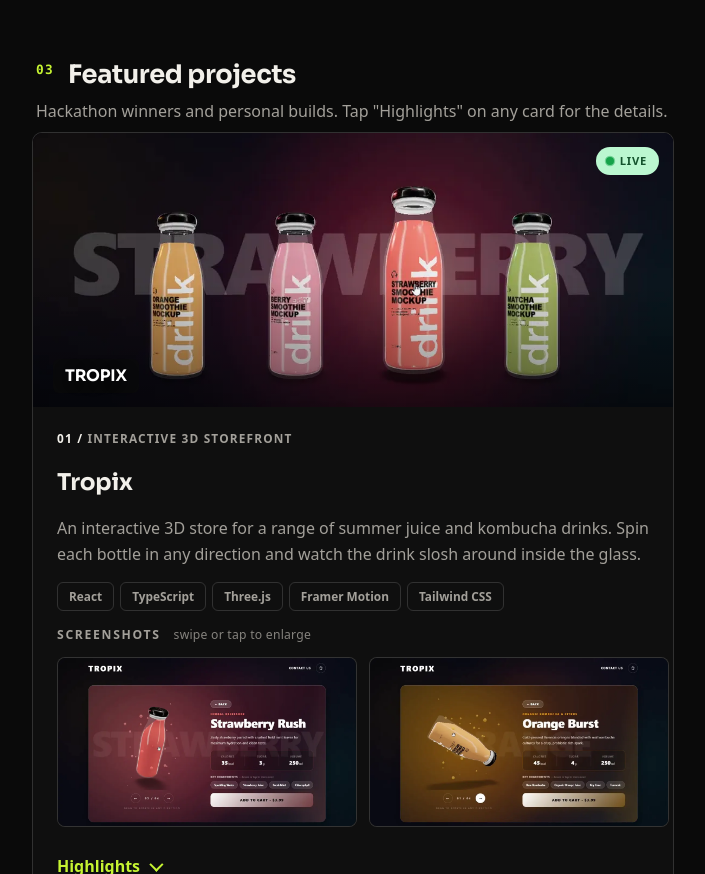
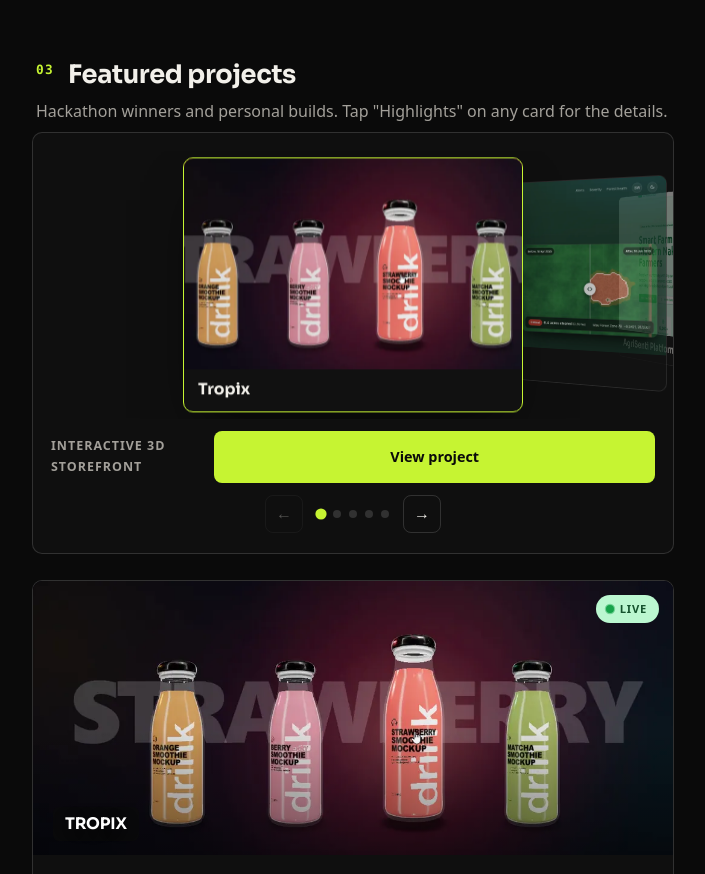
Before and after one commit to Mr-Gitari/My-Website, a plain HTML site: page index.html in a window 1280 px wide. Shown: the part 1540-2414 px from the top of the page, without its empty margins (496-1201 px from the left). Drawn offline with Linux system fonts and the light colour scheme; animation ran at ten frames a second.

Commit message:
Add 3D project carousel and tilting screenshot viewer

```diff
--- /dev/null
+++ b/css/revamp3d2.css
@@ -0,0 +1,158 @@
+/* 3D project carousel + tilting screenshot viewer (see js/3d2.js) */
+.cflow {
+  margin: 0 0 26px;
+  padding: 18px 0 8px;
+  border: 1px solid var(--border);
+  border-radius: 10px;
+  background: var(--surface);
+  outline: none;
+}
+
+.cflow:focus-visible {
+  box-shadow: 0 0 0 2px var(--accent);
+}
+
+.cflow-stage {
+  position: relative;
+  width: 100%;
+  perspective: 1000px;
+  perspective-origin: 50% 40%;
+  overflow: hidden;
+  touch-action: pan-y;
+  user-select: none;
+  -webkit-user-select: none;
+}
+
+.cflow-card {
+  position: absolute;
+  top: 50%;
+  left: 50%;
+  width: var(--cw, 300px);
+  padding: 0;
+  overflow: hidden;
+  border: 1px solid var(--border);
+  border-radius: 10px;
+  background: var(--bg2);
+  color: var(--text);
+  text-align: left;
+  cursor: pointer;
+  transition: transform 0.55s cubic-bezier(0.2, 0.7, 0.2, 1), opacity 0.4s ease;
+  transform-style: preserve-3d;
+  will-change: transform;
+}
+
+.cflow-card.is-front {
+  border-color: var(--accent);
+  box-shadow: 0 24px 50px -18px rgba(0, 0, 0, 0.7);
+}
+
+.cf-art {
+  display: block;
+  aspect-ratio: 16 / 10;
+  background: linear-gradient(135deg, var(--g1), var(--g2));
+}
+
+.cf-art img {
+  display: block;
+  width: 100%;
+  height: 100%;
+  object-fit: cover;
+  object-position: 50% 0;
+  pointer-events: none;
+}
+
+.cf-label {
+  display: block;
+  padding: 10px 14px 12px;
+  font-family: var(--display);
+  font-size: 0.98rem;
+  font-weight: 600;
+}
+
+.cflow-info {
+  display: flex;
+  align-items: center;
+  justify-content: space-between;
+  gap: 12px;
+  padding: 12px 18px 4px;
+}
+
+.cflow-info p {
+  color: var(--muted);
+  font-size: 0.78rem;
+  font-weight: 700;
+  letter-spacing: 0.08em;
+  text-transform: uppercase;
+}
+
+.cflow-nav {
+  display: flex;
+  align-items: center;
+  justify-content: center;
+  gap: 14px;
+  padding: 8px 0 12px;
+}
+
+.cf-arrow {
+  display: grid;
+  place-items: center;
+  width: 38px;
+  height: 38px;
+  border: 1px solid var(--border);
+  border-radius: 8px;
+  background: transparent;
+  color: var(--text);
+  font-size: 1rem;
+  cursor: pointer;
+}
+
+.cf-arrow:disabled {
+  opacity: 0.3;
+  cursor: default;
+}
+
+.cf-arrow:not(:disabled):hover {
+  border-color: var(--accent);
+  color: var(--accent);
+}
+
+.cf-dots {
+  display: flex;
+  gap: 8px;
+}
+
+.cf-dots button {
+  width: 8px;
+  height: 8px;
+  padding: 0;
+  border: 0;
+  border-radius: 50%;
+  background: var(--border);
+  cursor: pointer;
+  transition: background-color 0.25s ease, transform 0.25s ease;
+}
+
+.cf-dots button.on {
+  background: var(--accent);
+  transform: scale(1.4);
+}
+
+.project.flash {
+  animation: flash-border 1.4s ease;
+}
+
+@keyframes flash-border {
+  0%, 60% { border-color: var(--accent); box-shadow: 0 0 0 2px var(--accent); }
+  100% { box-shadow: 0 0 0 0 transparent; }
+}
+
+/* tilting screenshot viewer */
+.lightbox figure img {
+  transition: transform 0.12s ease-out, box-shadow 0.12s ease-out;
+  will-change: transform;
+}
+
+@media (prefers-reduced-motion: reduce) {
+  .cflow-card { transition: none; }
+  .project.flash { animation: none; }
+}
--- a/index.html
+++ b/index.html
@@ -18,6 +18,7 @@
   <link rel="stylesheet" href="css/style.css">
   <link rel="stylesheet" href="css/revamp.css">
   <link rel="stylesheet" href="css/revamp3d.css">
+  <link rel="stylesheet" href="css/revamp3d2.css">
   <script type="application/ld+json">
   {
     "@context": "https://schema.org",
@@ -603,6 +604,7 @@
   <div class="toast" id="toast" role="status" aria-live="polite"></div>
 
   <script src="js/3d.js" defer></script>
+  <script src="js/3d2.js" defer></script>
   <script src="js/main.js"></script>
 </body>
 </html>
--- /dev/null
+++ b/js/3d2.js
@@ -0,0 +1,162 @@
+/* 3D project carousel (coverflow) and tilting screenshot viewer.
+   Plain JavaScript, no libraries. Remove this script tag and
+   css/revamp3d2.css to switch it off. */
+(() => {
+  "use strict";
+  const reduce = window.matchMedia("(prefers-reduced-motion: reduce)").matches;
+
+  /* ---------- Project carousel ---------- */
+  const sec = document.getElementById("projects");
+  const list = sec && sec.querySelector(".projects");
+  const articles = list ? [...list.querySelectorAll("article.project")] : [];
+  if (articles.length > 1) {
+    const flow = document.createElement("div");
+    flow.className = "cflow sr";
+    flow.tabIndex = 0;
+    flow.setAttribute("role", "region");
+    flow.setAttribute("aria-roledescription", "carousel");
+    flow.setAttribute("aria-label", "Project spotlight. Use the left and right arrow keys.");
+
+    const stage = document.createElement("div");
+    stage.className = "cflow-stage";
+
+    const cards = articles.map((a, i) => {
+      const img = a.querySelector(".p-art img");
+      const cs = getComputedStyle(a);
+      const b = document.createElement("button");
+      b.type = "button";
+      b.className = "cflow-card";
+      b.style.setProperty("--g1", cs.getPropertyValue("--g1").trim() || "#334155");
+      b.style.setProperty("--g2", cs.getPropertyValue("--g2").trim() || "#0f172a");
+      const art = document.createElement("span");
+      art.className = "cf-art";
+      if (img) {
+        const im = document.createElement("img");
+        im.src = img.getAttribute("src");
+        im.alt = "";
+        im.loading = "lazy";
+        im.draggable = false;
+        art.appendChild(im);
+      } else {
+        art.classList.add("cf-gradient");
+      }
+      const label = document.createElement("span");
+      label.className = "cf-label";
+      label.textContent = a.querySelector("h3").textContent;
+      b.append(art, label);
+      b.setAttribute("aria-label", `${label.textContent}, project ${i + 1} of ${articles.length}`);
+      stage.appendChild(b);
+      return b;
+    });
+
+    const info = document.createElement("div");
+    info.className = "cflow-info";
+    info.setAttribute("aria-live", "polite");
+    const infoMeta = document.createElement("p");
+    const infoBtn = document.createElement("button");
+    infoBtn.type = "button";
+    infoBtn.className = "btn btn-primary btn-sm";
+    infoBtn.textContent = "View project";
+    info.append(infoMeta, infoBtn);
+
+    const nav = document.createElement("div");
+    nav.className = "cflow-nav";
+    const prev = document.createElement("button");
+    prev.type = "button"; prev.className = "cf-arrow"; prev.setAttribute("aria-label", "Previous project"); prev.innerHTML = "&#8592;";
+    const next = document.createElement("button");
+    next.type = "button"; next.className = "cf-arrow"; next.setAttribute("aria-label", "Next project"); next.innerHTML = "&#8594;";
+    const dots = document.createElement("div");
+    dots.className = "cf-dots";
+    const dotEls = articles.map((_, i) => {
+      const d = document.createElement("button");
+      d.type = "button"; d.setAttribute("aria-label", `Go to project ${i + 1}`);
+      d.addEventListener("click", () => go(i));
+      dots.appendChild(d);
+      return d;
+    });
+    nav.append(prev, dots, next);
+
+    flow.append(stage, info, nav);
+    const head = sec.querySelector(".sec-head");
+    (head ? head : sec).insertAdjacentElement(head ? "afterend" : "afterbegin", flow);
+
+    let cur = 0;
+    const layout = () => {
+      const w = stage.clientWidth;
+      const cardW = Math.min(w * 0.64, 340);
+      stage.style.setProperty("--cw", cardW + "px");
+      stage.style.height = Math.round(cardW * 0.7 + 30) + "px";
+      cards.forEach((c, i) => {
+        const off = i - cur, a = Math.abs(off);
+        const x = off * cardW * (w < 520 ? 0.5 : 0.62);
+        c.style.transform = `translate(-50%, -50%) translateX(${x}px) translateZ(${-a * 150}px) rotateY(${-off * 38}deg) scale(${off === 0 ? 1 : 0.9})`;
+        c.style.opacity = a > 2 ? 0 : (1 - a * 0.28).toFixed(2);
+        c.style.zIndex = 10 - a;
+        c.style.pointerEvents = a > 2 ? "none" : "auto";
+        c.classList.toggle("is-front", off === 0);
+        c.tabIndex = off === 0 ? 0 : -1;
+        c.setAttribute("aria-current", off === 0 ? "true" : "false");
+        dotEls[i].classList.toggle("on", off === 0);
+      });
+      const art = articles[cur];
+      infoMeta.textContent = art.querySelector(".p-meta").textContent.trim();
+      prev.disabled = cur === 0;
+      next.disabled = cur === articles.length - 1;
+    };
+    const go = (i) => { cur = Math.max(0, Math.min(articles.length - 1, i)); layout(); };
+    const open = () => {
+      const a = articles[cur];
+      a.scrollIntoView({ behavior: reduce ? "auto" : "smooth", block: "start" });
+      a.classList.remove("flash"); void a.offsetWidth; a.classList.add("flash");
+    };
+
+    cards.forEach((c, i) => c.addEventListener("click", () => { if (suppress) return; i === cur ? open() : go(i); }));
+    infoBtn.addEventListener("click", open);
+    prev.addEventListener("click", () => go(cur - 1));
+    next.addEventListener("click", () => go(cur + 1));
+    flow.addEventListener("keydown", (e) => {
+      if (e.key === "ArrowLeft") { go(cur - 1); e.preventDefault(); }
+      if (e.key === "ArrowRight") { go(cur + 1); e.preventDefault(); }
+    });
+
+    // swipe / drag
+    let sx = 0, dragging = false, moved = false, suppress = false;
+    stage.addEventListener("pointerdown", (e) => { dragging = true; moved = false; sx = e.clientX; });
+    stage.addEventListener("pointermove", (e) => {
+      if (!dragging) return;
+      const dx = e.clientX - sx;
+      if (Math.abs(dx) > 40) { go(cur + (dx < 0 ? 1 : -1)); sx = e.clientX; moved = true; }
+    });
+    const stop = () => {
+      dragging = false;
+      if (moved) { suppress = true; setTimeout(() => { suppress = false; }, 80); }
+    };
+    stage.addEventListener("pointerup", stop);
+    stage.addEventListener("pointercancel", stop);
+    stage.addEventListener("pointerleave", () => { dragging = false; });
+    window.addEventListener("resize", layout);
+    layout();
+    // layout again once fonts and images settle
+    window.addEventListener("load", layout);
+  }
+
+  /* ---------- Tilting screenshot viewer ---------- */
+  const lb = document.getElementById("lightbox");
+  const img = document.getElementById("lb-img");
+  if (lb && img && !reduce) {
+    const MAX = 9;
+    const move = (e) => {
+      const r = img.getBoundingClientRect();
+      const nx = ((e.clientX - r.left) / r.width - 0.5) * 2;
+      const ny = ((e.clientY - r.top) / r.height - 0.5) * 2;
+      const cx = Math.max(-1, Math.min(1, nx)), cy = Math.max(-1, Math.min(1, ny));
+      img.style.transform = `perspective(900px) rotateY(${cx * MAX}deg) rotateX(${-cy * MAX}deg) scale(1.01)`;
+      img.style.boxShadow = `${-cx * 26}px ${-cy * 26 + 30}px 70px rgba(0,0,0,.6)`;
+    };
+    const reset = () => { img.style.transform = ""; img.style.boxShadow = ""; };
+    lb.addEventListener("pointermove", move);
+    lb.addEventListener("pointerleave", reset);
+    lb.addEventListener("close", reset);
+    img.addEventListener("load", reset);
+  }
+})();
```
